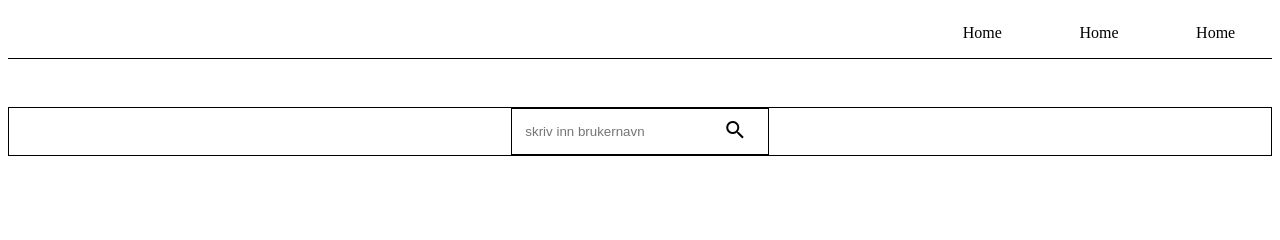
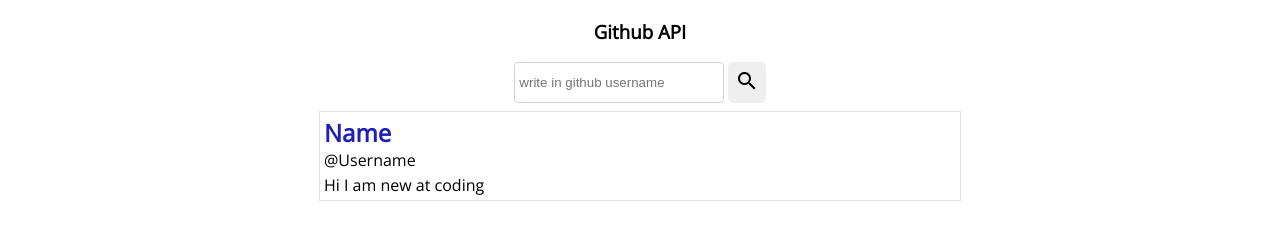
Before and after one commit to TheNomad99/JavaScriptProjects, a plain HTML site: page GithubProfiles/index.html in a window 1280 px wide. Drawn offline with nearby package versions, Linux system fonts and the light colour scheme; no server answers.

Commit message:
Update to Githu profiles
change in:
- html file
- js file
- css file

```diff
--- a/GithubProfiles/css/style.css
+++ b/GithubProfiles/css/style.css
@@ -1,46 +1,69 @@
-nav{
-   border-bottom: 1px groove black;
-   display: flex;
-   justify-content: space-between;
+@import url('https://fonts.googleapis.com/css2?family=Open+Sans&display=swap');
+body{
+    font-family:'Open Sans', sans-serif;
 }
 
-nav ul li{
-    display: inline;
-    margin:2.3em;
+h3{
+    text-align: center;
 }
 
-#main{
-    margin-top: 3em;
+form{
+    /* border:1px solid black; */
+    display: flex;
+    justify-content: center;
+}
+
+form input[type="text"]{
+    width:15em;
+    padding:0.3em;
+    border:1px solid #ced4da;
+    border-radius: .25rem;
+}
+
+form input[type="text"]:focus{
+    outline: none;
+}
+
+form button{
+    border-radius: 5px;
+    border:none;
+    padding:0.5em;
+    margin-left:0.3em;
+}
+
+#display{
     display: flex;
     flex-direction: column;
     align-items: center;
-    border: 1px solid black;
+    margin-top:1.2em;
+    margin:0.5rem auto;
+    width:50%;
 }
 
-
-#searchbar{
-   display: flex;
-   align-items: center;
-   width:15em;
-   border:1px groove black;
-   padding:0.5em;
+#FeilM{
+    text-align: center;
+    padding:3rem;
+    border:1px solid #dee2e6;
+    box-shadow:0 1rem 3rem rgba(0,0,0,.175);
+    border-radius: .25rem;
+    display:none;
 }
 
-#searchbar input[type="text"]{
-    border:none;
-    padding:0.4em;
-    width:14em
+.item{
+    display: flex;
+    flex-direction: column;
+    align-items: left;
+    border:1px solid #dee2e6;
+    padding:.25rem;
+    width:100%;
 }
 
-#searchbar button{
-    border:none;
-    background-color: transparent;
+.item .name{
+    color:rgb(31, 31, 184);
+    font-weight: bolder;
+    font-size: 1.5rem;
 }
 
-.profile{
-    border:1px solid black;
-    padding:0.3em;
-    margin:0.7em;
-    width:33em;
-    text-align: center;
+.item .desc{
+    margin-top:0.2em;
 }
--- a/GithubProfiles/index.html
+++ b/GithubProfiles/index.html
@@ -5,30 +5,25 @@
     <meta name="viewport" content="width=device-width, initial-scale=1.0">
     <link rel="stylesheet" href="https://fonts.googleapis.com/icon?family=Material+Icons">
     <link rel="stylesheet" href="./css/style.css">
-    <script
+    <!-- <script
 			  src="https://code.jquery.com/jquery-3.5.1.min.js"
 			  integrity="sha256-9/aliU8dGd2tb6OSsuzixeV4y/faTqgFtohetphbbj0="
               crossorigin="anonymous"></script>
-              <script src="./main/index.js"></script>
+              <script src="./main/index.js"></script> -->
     <title>Github Profiles</title>
 </head>
 <body>
-    <nav>
-        <img src="https://github.githubassets.com/favicons/favicon.svg" alt="">
-        <ul>
-            <li>Home</li>
-            <li>Home</li>
-            <li>Home</li>
-        </ul>
-    </nav>
-    <div id="main">
-        <div id="searchbar">
-            <input type="text" id="search" placeholder="skriv inn brukernavn"/>
-            <button onclick=""><i class="material-icons">search</i></button>
+  <h3>Github API</h3>
+     <form>
+       <input type="text" placeholder="write in github username" id="username">
+       <button><i class="material-icons">search</i></button>
+     </form>
+     <div id="display">
+       <div class="item" onclick="window.location.href=''">
+         <span class="name">Name</span><span class="usr">@Username</span><span class="desc">Hi I am new at coding</span>
         </div>
-        <div id="table">
+       <div id="FeilM">finner ingenting med det navnet</div>
+     </div>
 
-        </div>
-    </div>
 </body>
 </html>
--- a/GithubProfiles/main/index.js
+++ b/GithubProfiles/main/index.js
@@ -1,9 +1,33 @@
-$.get("https://api.github.com/users/TheNomad99",function(data,status){
-    console.log(status);
-    console.log(data["login"]);
-    const profile = `<div href="${data["html_url"]}" class="profile">
-     <h3>${data["name"]}</h3>
-     <span >@${data["login"]}</span>
-    </div>`;
-    $("#table").html(profile);
+
+function GetUserInfo(params) {
+    $.get("https://api.github.com/users/TheNomad99",function(data,status){
+     //   console.log(status);
+        let profile="";
+        $.map(data,(e) => {
+            // profile += `<div href="${e.html_url}" class="profile">
+            // <h3>${e.name}</h3>
+            // <span>@${e.login}</span>
+            // </div>`;
+            console.log(`Username:${data["login"]} \nName:${data["name"]}\nUrl:${data["html_url"]}`);
+        })
+        console.log(profile);
+        // $("#table").html(profile);
 })
+}
+
+GetUserInfo();
+let username = "w3cj";
+//
+$.get(`https://api.github.com/users/${username}/repos`, function(data, status){
+   // console.log(status);
+   if(data.length > 0){
+    let ut = "";
+    data.map((e) => {
+        ut += `<tr><td><a target="_blank" href="${e.html_url}">${e.name}</a></td><td>${e.language}</td></tr>`;
+    })
+    $("tbody").html(ut);
+   } else {
+       $("#display").css("display","block")
+   }
+
+})
```
Also changed, not shown: GithubProfiles/profile.html (+4 -0 lines).
